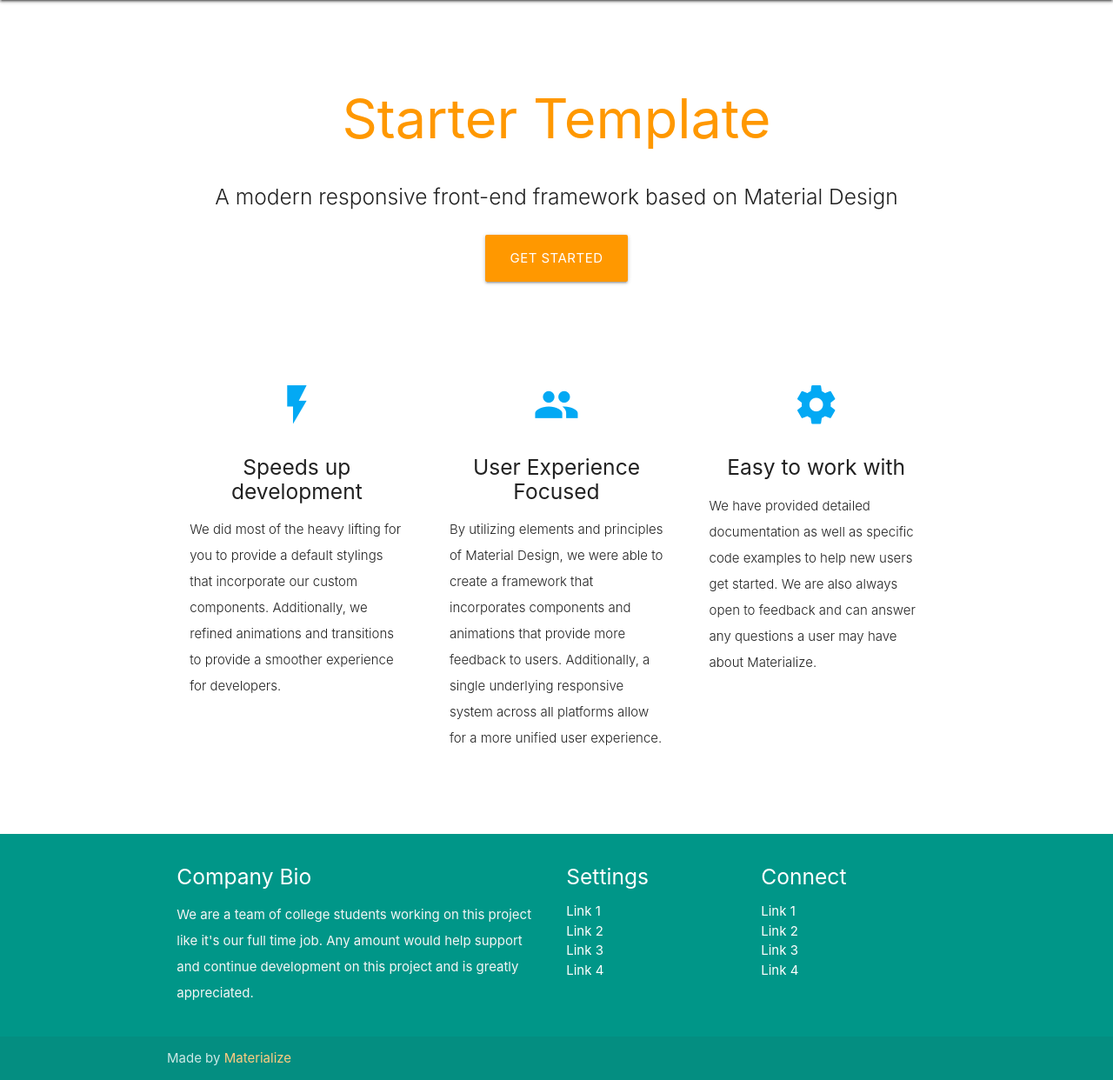
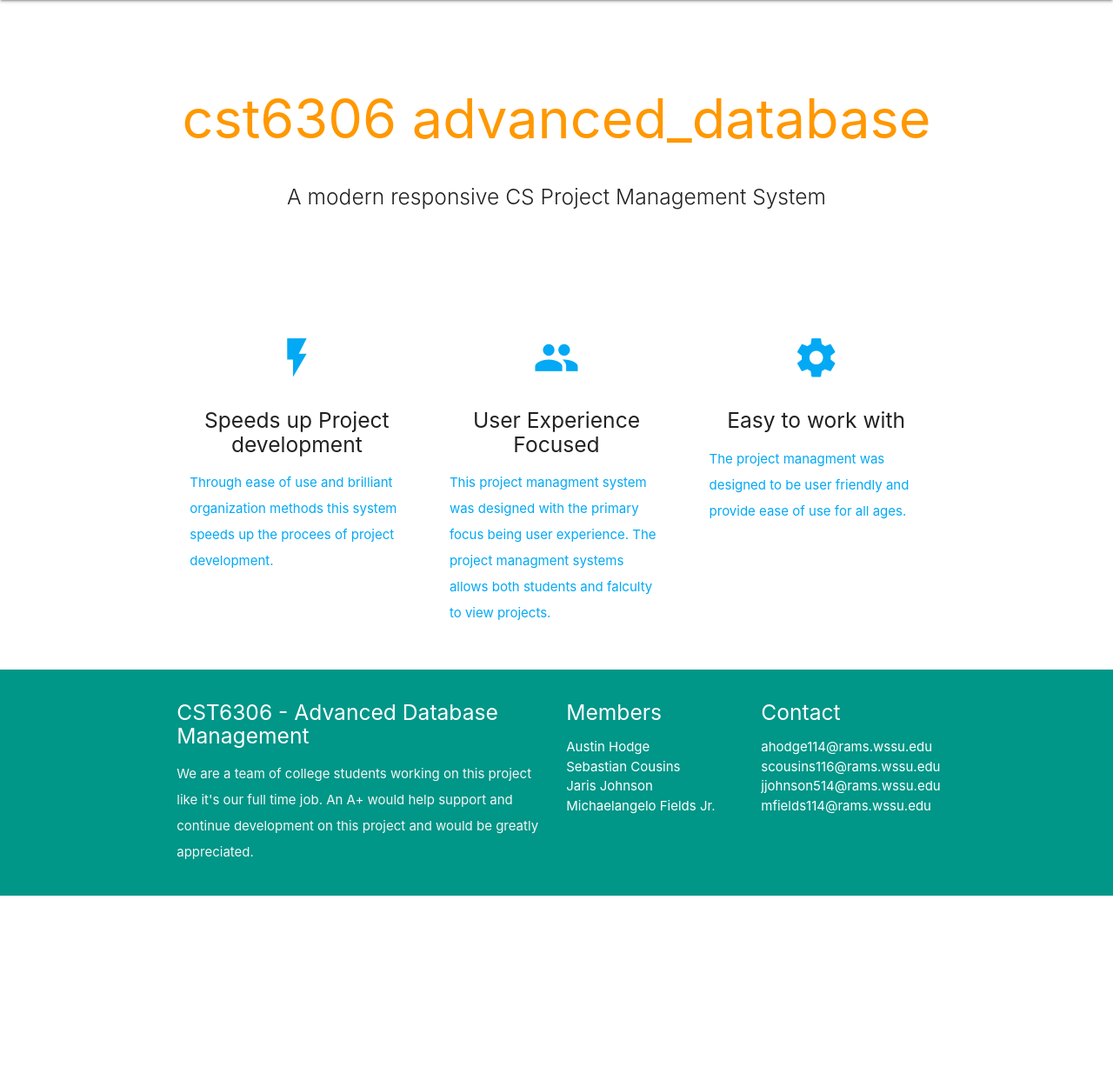
Before and after one commit to AustinHodge4/CSProjectManagement, a PHP site: page /index.php in a window 1280 px wide. Shown: the part 64-1306 px from the top of the page at 87% size. After the commit the page ends 1094 px from the top, so only its background shows below. Run offline with PHP 8.4, Linux system fonts and the light colour scheme; data that the repository does not hold is empty; some libraries are stand-ins or nearby versions.

Commit message:
updates from ftp

```diff
--- a/Project/footer.php
+++ b/Project/footer.php
@@ -1,35 +1,32 @@
-<footer class="page-footer">
+<div id="footer" class="page-footer">
     <div class="container">
       <div class="row">
         <div class="col l6 s12">
-          <h5 class="white-text">Company Bio</h5>
-          <p class="grey-text text-lighten-4">We are a team of college students working on this project like it's our full time job. Any amount would help support and continue development on this project and is greatly appreciated.</p>
+          <h5 class="white-text">CST6306 - Advanced Database Management</h5>
+          <p class="grey-text text-lighten-4">We are a team of college students working on this project like it's our full time job.
+          An A+ would help support and continue development on this project and would be greatly appreciated.</p>
 
 
         </div>
         <div class="col l3 s12">
-          <h5 class="white-text">Settings</h5>
+          <h5 class="white-text">Members</h5>
           <ul>
-            <li><a class="white-text" href="#!">Link 1</a></li>
-            <li><a class="white-text" href="#!">Link 2</a></li>
-            <li><a class="white-text" href="#!">Link 3</a></li>
-            <li><a class="white-text" href="#!">Link 4</a></li>
+            <li><a class="white-text" href="#!">Austin Hodge</a></li>
+            <li><a class="white-text" href="#!">Sebastian Cousins</a></li>
+            <li><a class="white-text" href="#!">Jaris Johnson</a></li>
+            <li><a class="white-text" href="#!">Michaelangelo Fields Jr.</a></li>
           </ul>
         </div>
         <div class="col l3 s12">
-          <h5 class="white-text">Connect</h5>
+          <h5 class="white-text">Contact</h5>
           <ul>
-            <li><a class="white-text" href="#!">Link 1</a></li>
-            <li><a class="white-text" href="#!">Link 2</a></li>
-            <li><a class="white-text" href="#!">Link 3</a></li>
-            <li><a class="white-text" href="#!">Link 4</a></li>
+            <li><a class="white-text" href="#!">ahodge114@rams.wssu.edu</a></li>
+            <li><a class="white-text" href="#!">scousins116@rams.wssu.edu</a></li>
+            <li><a class="white-text" href="#!">jjohnson514@rams.wssu.edu</a></li>
+            <li><a class="white-text" href="#!">mfields114@rams.wssu.edu</a></li>
           </ul>
         </div>
       </div>
     </div>
-    <div class="footer-copyright">
-      <div class="container">
-      Made by <a class="orange-text text-lighten-3" href="http://materializecss.com">Materialize</a>
-      </div>
-    </div>
-  </footer>
+
+  </div>
--- a/Project/index.php
+++ b/Project/index.php
@@ -4,7 +4,7 @@ require_once 'config.php';
 include 'debug.php';
 
 // Showing toast when you logout
-if (isset($_COOKIE['showToast'])) {
+if (isset($_COOKIE['showToast'])) {https://github.com/OFFLINE-GmbH/Online-FTP-S3
   $showToast = false;
 } else {
   setcookie('showToast', true);
@@ -25,18 +25,17 @@ if (isset($_COOKIE['showToast'])) {
   <link href="css/style.css" type="text/css" rel="stylesheet" media="screen,projection"/>
 </head>
 <body>
-  <nav class="light-blue lighten-1" role="navigation">
-    <?php include 'nav.php'; ?>
-  </nav>
+  <?php include 'nav.php'; ?>
+  <main>
   <div class="section no-pad-bot" id="index-banner">
     <div class="container">
       <br><br>
-      <h1 class="header center orange-text">Starter Template</h1>
+      <h1 class="header center orange-text">cst6306 advanced_database</h1>
       <div class="row center">
-        <h5 class="header col s12 light">A modern responsive front-end framework based on Material Design</h5>
+        <h5 class="header col s12 light">A modern responsive CS Project Management System</h5>
       </div>
       <div class="row center">
-        <a href="http://materializecss.com/getting-started.html" id="download-button" class="btn-large waves-effect waves-light orange">Get Started</a>
+
       </div>
       <br><br>
 
@@ -52,9 +51,9 @@ if (isset($_COOKIE['showToast'])) {
         <div class="col s12 m4">
           <div class="icon-block">
             <h2 class="center light-blue-text"><i class="material-icons">flash_on</i></h2>
-            <h5 class="center">Speeds up development</h5>
+            <h5 class="center">Speeds up Project development</h5>
 
-            <p class="light">We did most of the heavy lifting for you to provide a default stylings that incorporate our custom components. Additionally, we refined animations and transitions to provide a smoother experience for developers.</p>
+            <p class="light-blue-text">Through ease of use and brilliant organization methods this system speeds up the procees of project development.</p>
           </div>
         </div>
 
@@ -63,7 +62,7 @@ if (isset($_COOKIE['showToast'])) {
             <h2 class="center light-blue-text"><i class="material-icons">group</i></h2>
             <h5 class="center">User Experience Focused</h5>
 
-            <p class="light">By utilizing elements and principles of Material Design, we were able to create a framework that incorporates components and animations that provide more feedback to users. Additionally, a single underlying responsive system across all platforms allow for a more unified user experience.</p>
+            <p class="light-blue-text">This project managment system was designed with the primary focus being user experience. The project managment systems allows both students and falculty to view projects.</p>
           </div>
         </div>
 
@@ -72,15 +71,14 @@ if (isset($_COOKIE['showToast'])) {
             <h2 class="center light-blue-text"><i class="material-icons">settings</i></h2>
             <h5 class="center">Easy to work with</h5>
 
-            <p class="light">We have provided detailed documentation as well as specific code examples to help new users get started. We are also always open to feedback and can answer any questions a user may have about Materialize.</p>
+            <p class="light-blue-text">The project managment was designed to be user friendly and provide ease of use for all ages. </p>
           </div>
         </div>
       </div>
 
     </div>
-    <br><br>
   </div>
-
+    </main>
   <?php include 'footer.php'; ?>
 
 
--- a/Project/nav.php
+++ b/Project/nav.php
@@ -18,10 +18,15 @@
         <div class="background">
           <img src="background1.jpg">
         </div>
-      <a href="#user"><img class="circle" src="https://api.adorable.io/avatars/285/<?php echo $userID; ?>.png"></a>
-      <a href="#name"><span class="white-text name"><?php if ($isStudent){ echo $user['sname']; } else { echo $user['fname']; } ?></span></a>
-      <a href="#name"><span class="white-text email"><?php if ($isStudent){ echo $user['level'] .', '. $user['major']; } else { echo $user['department']; } ?></span></a>
-
+      <?php if($isStudent): ?>
+      <a href="userProfile.php?user_profile_id=<?php echo $userID; ?>&user_student_profile=true"><img class="circle" src="https://api.adorable.io/avatars/285/<?php echo $userID; ?>.png"></a>
+      <a href="userProfile.php?user_profile_id=<?php echo $userID; ?>&user_student_profile=true"><span class="white-text name"><?php echo $user['sname']; ?></span></a>
+      <a href="#name"><span class="white-text email"><?php echo $user['level'] .', '. $user['major']; ?></span></a>
+  <?php else: ?>
+  <a href="userProfile.php?user_profile_id=<?php echo $userID; ?>&user_student_profile=false"><img class="circle" src="https://api.adorable.io/avatars/285/<?php echo $userID; ?>.png"></a>
+      <a href="userProfile.php?user_profile_id=<?php echo $userID; ?>&user_student_profile=false"><span class="white-text name"><?php echo $user['fname']; ?></span></a>
+      <a href="#name"><span class="white-text email"><?php echo $user['department']; ?></span></a>
+  <?php endif; ?>
       </div>
     </li>
     <li><a class="waves-effect" href="search.php"><i class="material-icons">search</i>Search</a></li>
--- a/Project/notes.txt
+++ b/Project/notes.txt
@@ -14,6 +14,7 @@ phpmyadmin: link 	- https://supportindeed.com/phpMyAdmin4/index.php
 
 Integrity Constraints:
 	- Users username must be unique
+	- Students cannot be assigned to more than 4 projects
 Avatars:
 	-Adorable Avatars(http://avatars.adorable.io)
 
--- a/Project/projectDetail.php
+++ b/Project/projectDetail.php
@@ -307,8 +307,8 @@ mysqli_close($link);
   </script>
   <script>
   // Set the date pickers minDate, maxDate, and DefaultDate options after 1 second after the page loads.
-  // Since their is a bug in the materialize framework with setting dates in the init function.
-  setTimeout(function(){
+  // Since there is a bug in the materialize framework with setting dates in the init function.
+  setTimeout(function () {
     var x = M.Datepicker.getInstance(document.getElementById('student_sdate'));
     var y = M.Datepicker.getInstance(document.getElementById('student_edate'));
     x.options.minDate = jsDateStart;
```
Lines whose indentation alone changed are shown as unchanged.
